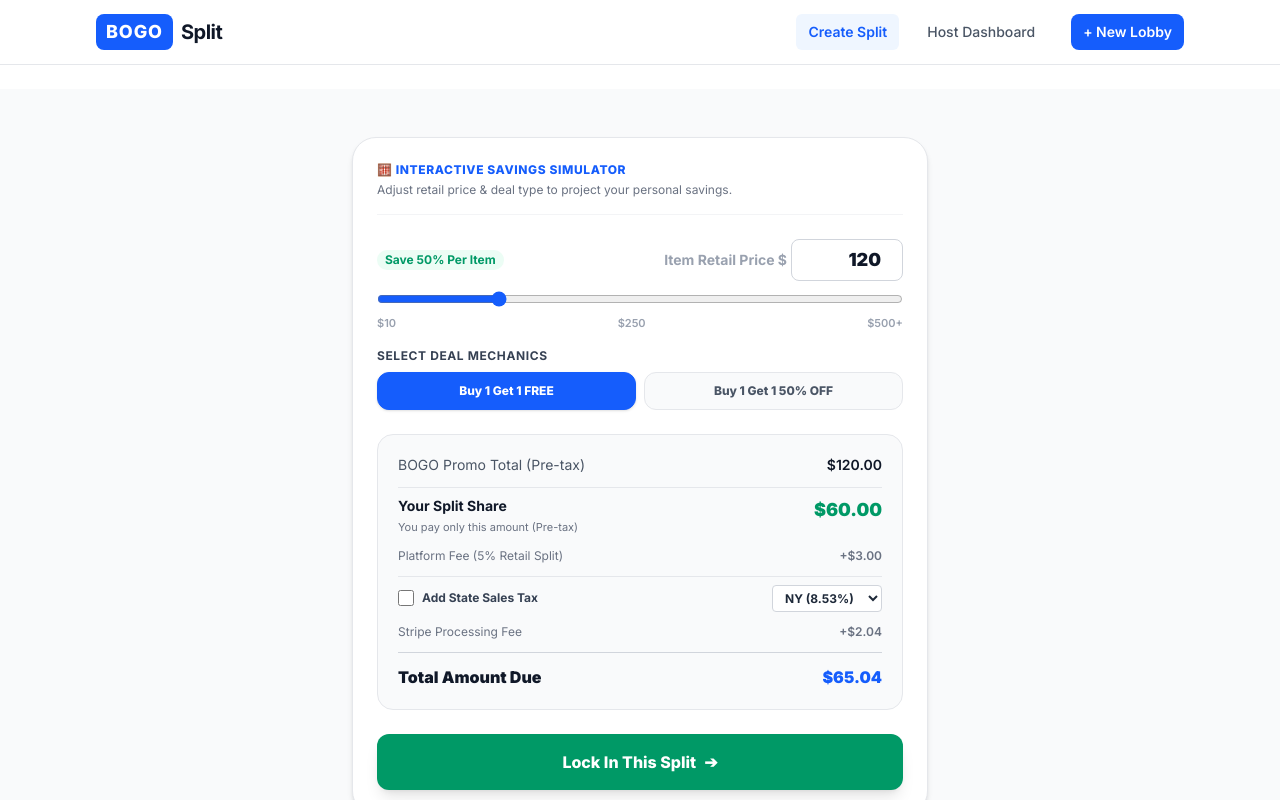
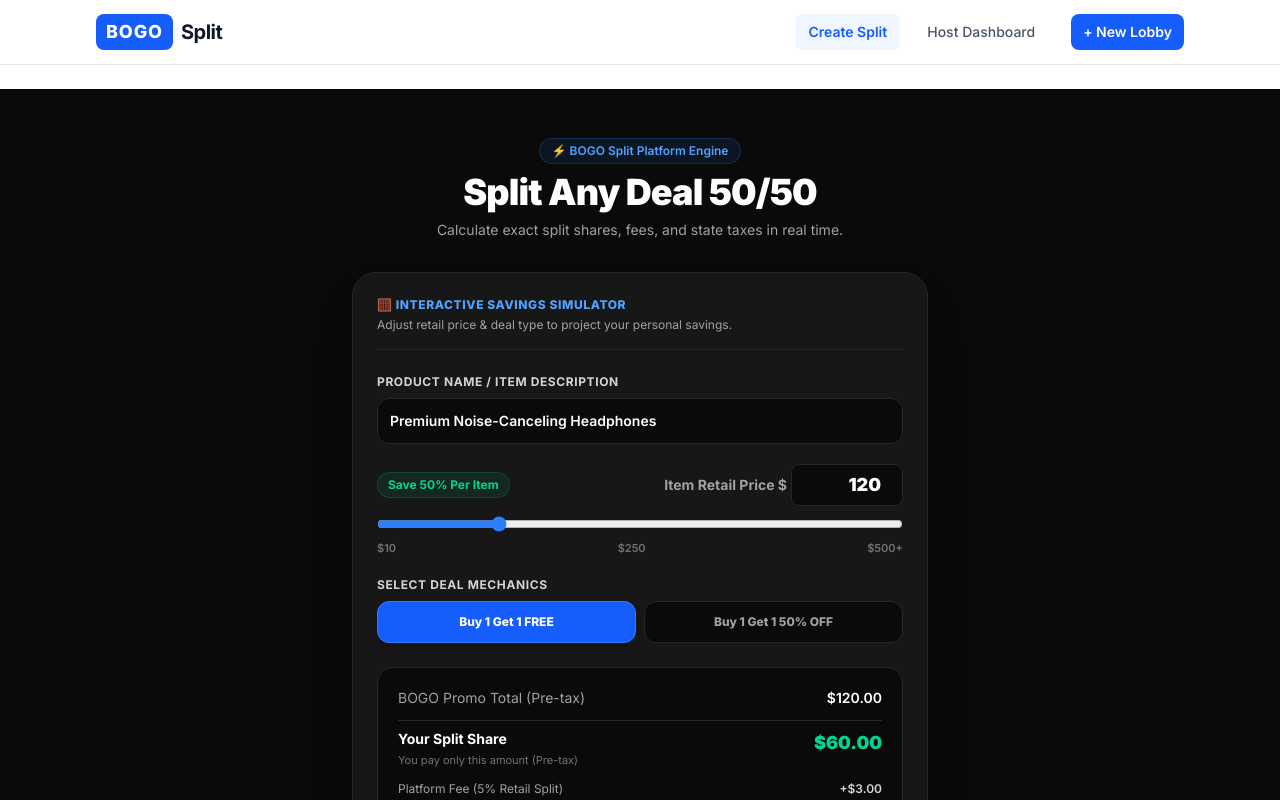
Before and after one commit to dbjames9725/bogo-prototype, a Next.js app: page / in a window 1280 px wide. Shown: the top 800 px of the page. Built offline with nearby package versions, Linux system fonts and the light colour scheme.

Commit message:
Restore dark theme styling, header, and product name input field

```diff
--- a/app/page.tsx
+++ b/app/page.tsx
@@ -58,13 +58,14 @@ const STATE_TAX_RATES: Record<string, { name: string; rate: number }> = {
 };
 
 export default function HomePage() {
+  const [itemName, setItemName] = useState<string>('Premium Noise-Canceling Headphones');
   const [activePrice, setActivePrice] = useState<number>(120);
   const [dealType, setDealType] = useState<'BOGO_FREE' | 'BOGO_50'>('BOGO_FREE');
   const [selectedState, setSelectedState] = useState<string>('NY');
   const [includeTax, setIncludeTax] = useState<boolean>(false);
 
   // -------------------------------------------------------------
-  // DYNAMIC MATH ENGINE
+  // ACCURATE PRE-TAX MATH ENGINE
   // -------------------------------------------------------------
   const itemPrice = Math.max(0.01, activePrice);
 
@@ -89,37 +90,64 @@ export default function HomePage() {
   const totalAmountDue = yourSplitShare + platformFee + estimatedTax + stripeFee;
 
   return (
-    <main className="min-h-screen bg-gray-50 py-12 px-4 font-sans text-gray-900">
+    <main className="min-h-screen bg-neutral-950 text-white py-12 px-4 font-sans antialiased">
       <div className="max-w-xl mx-auto space-y-8">
 
-        {/* Simulator Card */}
-        <div className="bg-white p-6 rounded-3xl shadow-md border border-gray-200 space-y-6">
-          <div className="border-b border-gray-100 pb-4">
-            <div className="flex items-center gap-2 text-xs font-extrabold uppercase text-blue-600 tracking-wider">
+        {/* Header Section */}
+        <div className="text-center space-y-2">
+          <div className="inline-flex items-center gap-2 px-3 py-1 rounded-full bg-blue-500/10 border border-blue-500/20 text-blue-400 text-xs font-semibold">
+            <span>⚡ BOGO Split Platform Engine</span>
+          </div>
+          <h1 className="text-3xl font-black tracking-tight text-white sm:text-4xl">
+            Split Any Deal 50/50
+          </h1>
+          <p className="text-sm text-neutral-400">
+            Calculate exact split shares, fees, and state taxes in real time.
+          </p>
+        </div>
+
+        {/* Simulator Card (Dark Theme Restored) */}
+        <div className="bg-neutral-900 border border-neutral-800 rounded-3xl p-6 shadow-2xl space-y-6">
+          <div className="border-b border-neutral-800 pb-4">
+            <div className="flex items-center gap-2 text-xs font-extrabold uppercase text-blue-400 tracking-wider">
               <span>🧮 Interactive Savings Simulator</span>
             </div>
-            <p className="text-xs text-gray-500 mt-1">
+            <p className="text-xs text-neutral-400 mt-1">
               Adjust retail price & deal type to project your personal savings.
             </p>
           </div>
 
           {/* Controls Section */}
-          <div className="space-y-4">
+          <div className="space-y-5">
+            {/* Product Name Input Field */}
+            <div className="space-y-2">
+              <label className="text-xs font-bold text-neutral-300 uppercase tracking-wider block">
+                Product Name / Item Description
+              </label>
+              <input
+                type="text"
+                placeholder="Enter product title..."
+                value={itemName}
+                onChange={(e) => setItemName(e.target.value)}
+                className="w-full p-3 bg-neutral-950 border border-neutral-800 rounded-xl text-sm font-semibold text-white placeholder-neutral-600 focus:outline-none focus:ring-2 focus:ring-blue-500"
+              />
+            </div>
+
             {/* Retail Price Slider & Input */}
             <div className="space-y-2">
               <div className="flex justify-between items-center">
-                <span className="text-xs font-bold text-emerald-600 bg-emerald-50 px-2 py-0.5 rounded-full">
+                <span className="text-xs font-bold text-emerald-400 bg-emerald-500/10 border border-emerald-500/20 px-2.5 py-1 rounded-full">
                   Save {isBogo50 ? '25%' : '50%'} Per Item
                 </span>
                 <div className="flex items-center gap-1">
-                  <span className="text-sm font-bold text-gray-400">Item Retail Price $</span>
+                  <span className="text-sm font-bold text-neutral-400">Item Retail Price $</span>
                   <input
                     type="number"
                     step="0.01"
                     min="0.01"
                     value={activePrice}
                     onChange={(e) => setActivePrice(parseFloat(e.target.value) || 0)}
-                    className="w-28 p-1.5 text-right font-black text-lg border border-gray-300 rounded-lg focus:ring-2 focus:ring-blue-500"
+                    className="w-28 p-1.5 text-right font-black text-lg bg-neutral-950 border border-neutral-800 rounded-lg text-white focus:outline-none focus:ring-2 focus:ring-blue-500"
                   />
                 </div>
               </div>
@@ -130,9 +158,9 @@ export default function HomePage() {
                 step="1"
                 value={activePrice <= 500 ? activePrice : 500}
                 onChange={(e) => setActivePrice(parseFloat(e.target.value) || 0)}
-                className="w-full accent-blue-600 cursor-pointer"
+                className="w-full accent-blue-500 cursor-pointer"
               />
-              <div className="flex justify-between text-[11px] text-gray-400 font-semibold">
+              <div className="flex justify-between text-[11px] text-neutral-500 font-semibold">
                 <span>$10</span>
                 <span>$250</span>
                 <span>$500+</span>
@@ -141,17 +169,17 @@ export default function HomePage() {
 
             {/* Deal Mechanics Buttons */}
             <div className="space-y-2">
-              <label className="text-xs font-bold text-gray-700 uppercase tracking-wider block">
+              <label className="text-xs font-bold text-neutral-300 uppercase tracking-wider block">
                 Select Deal Mechanics
               </label>
               <div className="grid grid-cols-2 gap-2">
                 <button
                   type="button"
                   onClick={() => setDealType('BOGO_FREE')}
-                  className={`py-2.5 px-3 rounded-xl text-xs font-extrabold border transition cursor-pointer ${
+                  className={`py-3 px-3 rounded-xl text-xs font-extrabold border transition cursor-pointer ${
                     dealType === 'BOGO_FREE'
-                      ? 'bg-blue-600 text-white border-blue-600 shadow-sm'
-                      : 'bg-gray-50 text-gray-600 border-gray-200 hover:bg-gray-100'
+                      ? 'bg-blue-600 text-white border-blue-500 shadow-md'
+                      : 'bg-neutral-950 text-neutral-400 border-neutral-800 hover:bg-neutral-800'
                   }`}
                 >
                   Buy 1 Get 1 FREE
@@ -159,10 +187,10 @@ export default function HomePage() {
                 <button
                   type="button"
                   onClick={() => setDealType('BOGO_50')}
-                  className={`py-2.5 px-3 rounded-xl text-xs font-extrabold border transition cursor-pointer ${
+                  className={`py-3 px-3 rounded-xl text-xs font-extrabold border transition cursor-pointer ${
                     dealType === 'BOGO_50'
-                      ? 'bg-blue-600 text-white border-blue-600 shadow-sm'
-                      : 'bg-gray-50 text-gray-600 border-gray-200 hover:bg-gray-100'
+                      ? 'bg-blue-600 text-white border-blue-500 shadow-md'
+                      : 'bg-neutral-950 text-neutral-400 border-neutral-800 hover:bg-neutral-800'
                   }`}
                 >
                   Buy 1 Get 1 50% OFF
@@ -172,48 +200,48 @@ export default function HomePage() {
           </div>
 
           {/* Breakdown Output Table */}
-          <div className="bg-gray-50 p-5 rounded-2xl border border-gray-200 space-y-3 text-sm">
-            <div className="flex justify-between text-gray-600">
+          <div className="bg-neutral-950 p-5 rounded-2xl border border-neutral-800 space-y-3 text-sm">
+            <div className="flex justify-between text-neutral-400">
               <span>BOGO Promo Total (Pre-tax)</span>
-              <span className="font-semibold text-gray-900">
+              <span className="font-semibold text-white">
                 ${bogoPromoTotal.toFixed(2)}
               </span>
             </div>
 
-            <div className="flex justify-between text-gray-600 pt-2 border-t border-gray-200">
+            <div className="flex justify-between text-neutral-400 pt-2 border-t border-neutral-800">
               <div>
-                <span className="block font-bold text-gray-900">Your Split Share</span>
-                <span className="text-[11px] text-gray-500">You pay only this amount (Pre-tax)</span>
+                <span className="block font-bold text-white">Your Split Share</span>
+                <span className="text-[11px] text-neutral-500">You pay only this amount (Pre-tax)</span>
               </div>
-              <span className="font-black text-emerald-600 text-lg">
+              <span className="font-black text-emerald-400 text-lg">
                 ${yourSplitShare.toFixed(2)}
               </span>
             </div>
 
-            <div className="flex justify-between text-xs text-gray-500">
+            <div className="flex justify-between text-xs text-neutral-400">
               <span>Platform Fee (5% Retail Split)</span>
-              <span className="font-semibold">+${platformFee.toFixed(2)}</span>
+              <span className="font-semibold text-neutral-300">+${platformFee.toFixed(2)}</span>
             </div>
 
             {/* Optional Tax Toggle & State Selector */}
-            <div className="pt-2 border-t border-gray-200 space-y-2">
+            <div className="pt-2 border-t border-neutral-800 space-y-2">
               <div className="flex items-center justify-between">
                 <div className="flex items-center gap-2">
                   <input
                     type="checkbox"
-                    id="pageTaxToggle"
+                    id="pageTaxToggleDark"
                     checked={includeTax}
                     onChange={(e) => setIncludeTax(e.target.checked)}
-                    className="w-4 h-4 text-blue-600 rounded border-gray-300 focus:ring-blue-500 cursor-pointer"
+                    className="w-4 h-4 text-blue-600 bg-neutral-900 border-neutral-700 rounded focus:ring-blue-500 cursor-pointer"
                   />
-                  <label htmlFor="pageTaxToggle" className="text-xs font-bold text-gray-700 cursor-pointer">
+                  <label htmlFor="pageTaxToggleDark" className="text-xs font-bold text-neutral-300 cursor-pointer">
                     Add State Sales Tax
                   </label>
                 </div>
                 <select
                   value={selectedState}
                   onChange={(e) => setSelectedState(e.target.value)}
-                  className="text-xs bg-white border border-gray-300 rounded px-2 py-1 font-bold text-gray-800"
+                  className="text-xs bg-neutral-900 border border-neutral-800 rounded px-2 py-1 font-bold text-white focus:outline-none"
                 >
                   {Object.keys(STATE_TAX_RATES).sort().map((st) => (
                     <option key={st} value={st}>
@@ -224,29 +252,29 @@ export default function HomePage() {
               </div>
 
               {includeTax && (
-                <div className="flex justify-between text-xs text-gray-600">
+                <div className="flex justify-between text-xs text-neutral-400">
                   <span>Estimated {selectedState} Sales Tax</span>
-                  <span className="font-semibold">+${estimatedTax.toFixed(2)}</span>
+                  <span className="font-semibold text-neutral-300">+${estimatedTax.toFixed(2)}</span>
                 </div>
               )}
             </div>
 
-            <div className="flex justify-between text-xs text-gray-500">
+            <div className="flex justify-between text-xs text-neutral-400">
               <span>Stripe Processing Fee</span>
-              <span className="font-semibold">+${stripeFee.toFixed(2)}</span>
+              <span className="font-semibold text-neutral-300">+${stripeFee.toFixed(2)}</span>
             </div>
 
             {/* Total Amount Due */}
-            <div className="flex justify-between text-base font-black text-gray-900 pt-3 border-t border-gray-300">
+            <div className="flex justify-between text-base font-black text-white pt-3 border-t border-neutral-800">
               <span>Total Amount Due</span>
-              <span className="text-blue-600">${totalAmountDue.toFixed(2)}</span>
+              <span className="text-blue-400">${totalAmountDue.toFixed(2)}</span>
             </div>
           </div>
 
           {/* Action CTA */}
           <button
             type="button"
-            className="w-full py-4 bg-emerald-600 hover:bg-emerald-700 text-white font-extrabold rounded-xl shadow-lg transition flex items-center justify-center gap-2 cursor-pointer text-base"
+            className="w-full py-4 bg-emerald-600 hover:bg-emerald-500 text-white font-extrabold rounded-xl shadow-lg transition flex items-center justify-center gap-2 cursor-pointer text-base"
           >
             <span>Lock In This Split</span>
             <span>➔</span>
```
